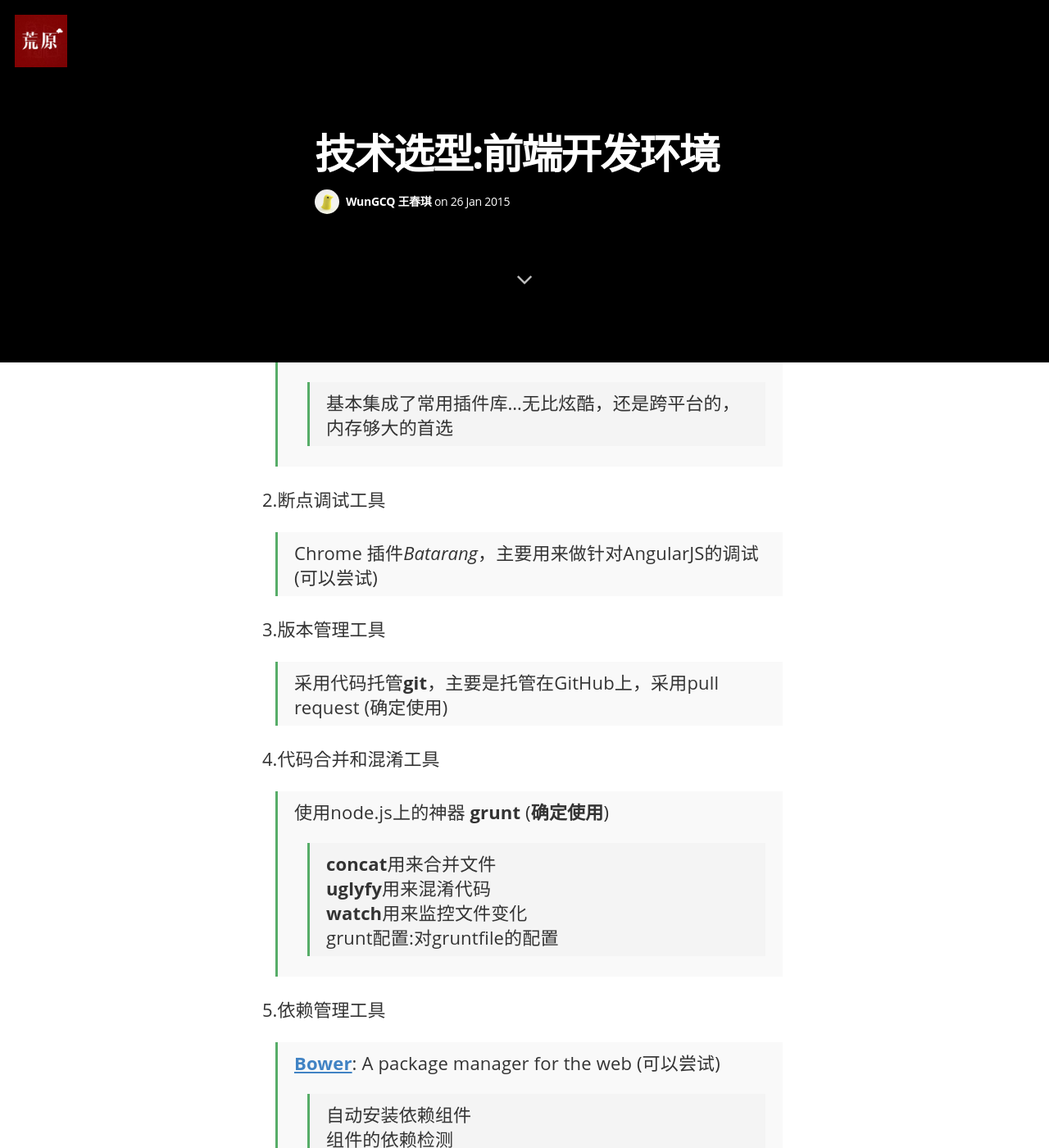
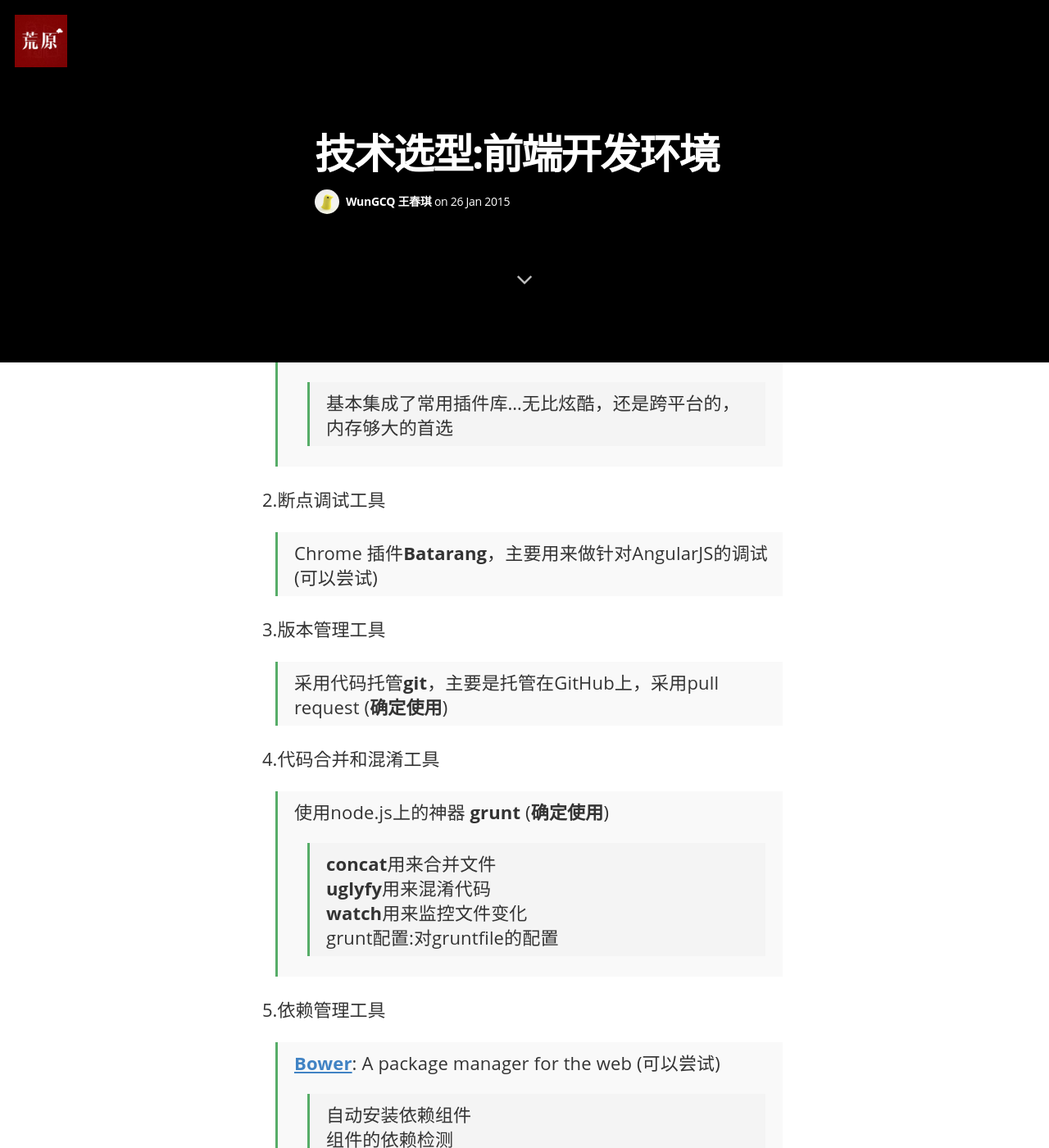
Before and after one commit to wcqblog/wcqblog.github.io, a Jekyll site: the page built from _posts/2015-1-26-前端开发环境.markdown, in a window 1280 px wide and 1400 px high, scrolled down 958 px. Shown: the whole window at 82% size. Built offline with Jekyll 4.4.1, drawn with Linux system fonts in a browser that asks for light colours; nearby versions of some CDN libraries; some web fonts are replaced; Markdown is read by kramdown in place of the engine named in the settings.

```diff
--- a/_posts/2015-1-26-前端开发环境.markdown
+++ b/_posts/2015-1-26-前端开发环境.markdown
@@ -11,18 +11,18 @@ image: /assets/article_images/angular/angular.jpg
 1.代码编辑工具<br>
 > 选择１：**Sublime text**
 >> Emmet //神器不解释<br>
->> [jQuery Package for Sublime Text](https://github.com/SublimeText/jQuery/)
->> AngularJS package for sublime Text
+>> [jQuery Package for Sublime Text](https://github.com/SublimeText/jQuery/)<br>
+>> AngularJS package for sublime Text <br>
 >> ConvertToUTF8 (解决编码问题)
 
 > 选择２：**WebStorm 9**
 >> 基本集成了常用插件库...无比炫酷，还是跨平台的，内存够大的首选
 
 2.断点调试工具<br>
-> Chrome 插件*Batarang*，主要用来做针对AngularJS的调试 (可以尝试)
+> Chrome 插件**Batarang**，主要用来做针对AngularJS的调试 (可以尝试)
 
 3.版本管理工具<br>
-> 采用代码托管**git**，主要是托管在GitHub上，采用pull request (确定使用)
+> 采用代码托管**git**，主要是托管在GitHub上，采用pull request (**确定使用**)
 
 4.代码合并和混淆工具<br>
 > 使用node.js上的神器 **grunt** (**确定使用**)
```
